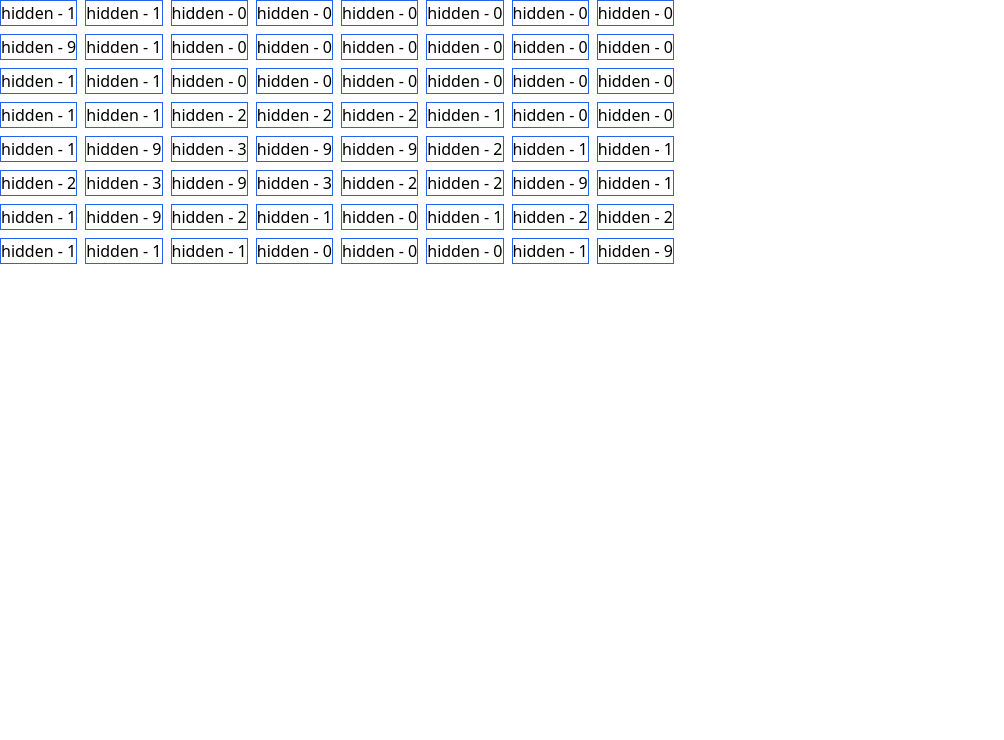
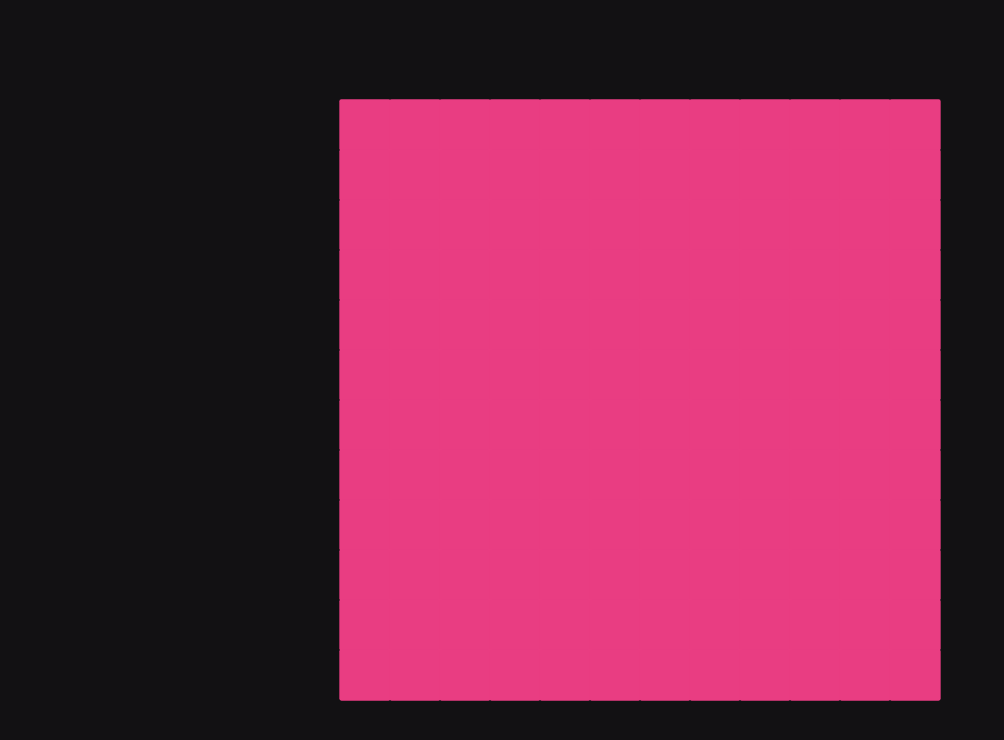
Before and after one commit to webcrawlersdev/minesweeper, a Next.js app: page /itsOverhaulTimeEverybody in a window 1280 px wide. Shown: the top 740 px of the page, without its empty margins (0-1004 px from the left). Built offline with nearby package versions, Linux system fonts and the light colour scheme.

Commit message:
feat: added styling

```diff
--- a/components/GameHandler.tsx
+++ b/components/GameHandler.tsx
@@ -80,10 +80,10 @@ export default function GameHandler({
   };
 
   return (
-    <div className="flex gap-2 flex-col">
+    <div className="flex flex-col gap-[2px]">
       {isThisCellRevealed &&
         board.map((row, i) => (
-          <div key={`row-${i}`} className="flex gap-2">
+          <Row key={`row-${i}`} className="flex gap-[2px]">
             {row.map((value, j) => (
               <Cell
                 //memoize this later to see if the entire board rerenders
@@ -100,13 +100,41 @@ export default function GameHandler({
                 }}
               />
             ))}
-          </div>
+          </Row>
         ))}
     </div>
   );
 }
 
+const Row = styled("div", {
+  display: "flex",
+  gap: "2px",
+
+  /* Add bottom border for all boxes except the last row */
+  "&:not(:last-child) > *::after": {
+    content: "",
+    position: "absolute",
+    bottom: "-2px",
+    width: "50%",
+    left: "25%",
+    height: "2px",
+    backgroundColor: "$border",
+  },
+
+  /* Add right border for all indexed boxes except last one */
+  "& > *:not(:last-child):before": {
+    content: "",
+    position: "absolute",
+    right: "-2px",
+    height: "50%",
+    top: "25%",
+    width: "2px",
+    backgroundColor: "$border",
+  },
+});
+
 import { useRef, useEffect, useState } from "react";
 import Cell from "./NewCell";
 
 import { singleToMultiDimentionalArray } from "../lib/utils";
+import { styled } from "@stitches/react";
--- a/components/NewCell.tsx
+++ b/components/NewCell.tsx
@@ -45,8 +45,8 @@ export default function NewCell({
   };
 
   return (
-    <div
-      className="border border-blue-600"
+    <Cell
+      variant={isFlagged ? "flagged" : isRevealed ? "revealed" : "hidden"}
       onClick={reveal}
       onContextMenu={(e) => {
         e.preventDefault();
@@ -54,9 +54,35 @@ export default function NewCell({
       }}
       // Style this, make the style reactive to cellState
     >
-      {isFlagged ? "flagged" : isRevealed ? "revealed" : "hidden"} - {value}
-    </div>
+      {isRevealed && value}
+    </Cell>
   );
 }
 
+const Cell = styled("button", {
+  position: "relative",
+  width: "3rem",
+  height: "3rem",
+  borderRadius: "4px",
+  color: "$text",
+
+  variants: {
+    variant: {
+      revealed: {
+        backgroundColor: "$revealed",
+      },
+      hidden: {
+        transform: "scale(107%)",
+        borderRadius: "2px",
+        backgroundColor: "$hidden",
+      },
+      flagged: {
+        transform: "scale(80%)",
+        backgroundColor: "$flagged",
+      },
+    },
+  },
+});
+
 import { useState } from "react";
+import { styled } from "@stitches/react";
--- a/pages/itsOverhaulTimeEverybody.tsx
+++ b/pages/itsOverhaulTimeEverybody.tsx
@@ -5,8 +5,8 @@
 export default function Home() {
   const [board, setBoard] = useState<null | number[][]>(null);
 
-  let bombNumber = 8;
-  let dimSize = 8;
+  let bombNumber = 12;
+  let dimSize = 12;
 
   useEffect(() => {
     setBoard(createBoardWithJustNumbers(dimSize, bombNumber));
@@ -17,14 +17,26 @@ export default function Home() {
   }, [board]);
 
   return (
-    <div>
+    <Box className={darkTheme}>
       {board && (
         <GameHandler board={board} bombNumber={bombNumber} dimSize={dimSize} />
       )}
-    </div>
+    </Box>
   );
 }
+
+const Box = styled("div", {
+  minHeight: "100vh",
+
+  display: "flex",
+  justifyContent: "center",
+  alignItems: "center",
+
+  backgroundColor: "$background",
+});
 
 import { useEffect, useState } from "react";
 import GameHandler from "../components/GameHandler";
 import { createBoardWithJustNumbers } from "../lib/utils";
+import { styled } from "@stitches/react";
+import { darkTheme } from "../stitches.config";
--- /dev/null
+++ b/stitches.config.ts
@@ -0,0 +1,30 @@
+import { mauveDark, mauve, crimson, crimsonDark } from "@radix-ui/colors";
+
+// Spread the scales in your light and dark themes
+import { createStitches } from "@stitches/react";
+
+export const { createTheme, theme } = createStitches({
+  theme: {
+    colors: {
+      background: mauve.mauve1,
+
+      border: mauve.mauve6,
+      revealed: "transparent",
+      hidden: crimson.crimson9,
+      flagged: mauve.mauve10,
+      text: crimson.crimson12,
+    },
+  },
+});
+
+export const darkTheme = createTheme({
+  colors: {
+    background: mauveDark.mauve1,
+
+    border: mauveDark.mauve6,
+    revealed: "transparent",
+    hidden: crimsonDark.crimson9,
+    flagged: mauveDark.mauve10,
+    text: crimsonDark.crimson12,
+  },
+});
```
